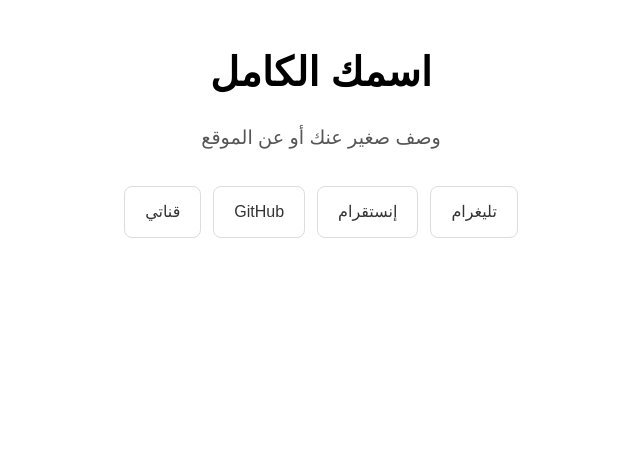
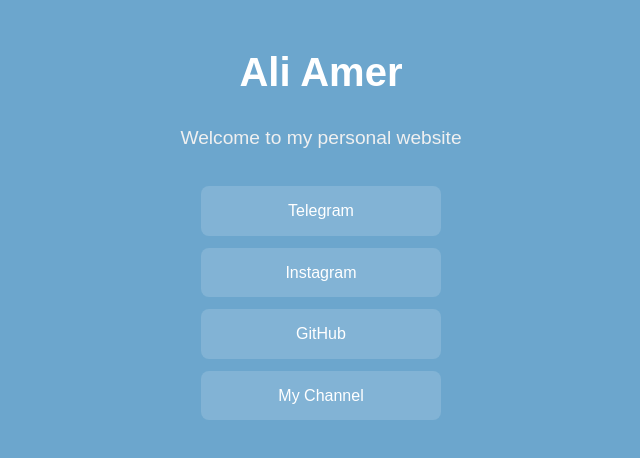
Before and after one commit to Dev3li/Dev3li.github.io, a plain HTML site: page index.html in a window 1280 px wide. Shown: the whole page, without its empty margins (319-959 px from the left). Drawn offline with Linux system fonts and the light colour scheme.

Commit message:
Update index.html

```diff
--- a/index.html
+++ b/index.html
@@ -3,7 +3,7 @@
 <head>
   <meta charset="utf-8">
   <meta name="viewport" content="width=device-width, initial-scale=1">
-  <title>موقعي الشخصي</title>
+  <title>My Personal Website</title>
   <style>
     body {
       direction: rtl;
@@ -11,6 +11,8 @@
       margin: 40px;
       line-height: 1.6;
       text-align: center;
+      background-color: #6CA6CD; /* خلفية سمائية طوخ */
+      color: #fff; /* لون النص أبيض */
     }
     header {
       margin-bottom: 2rem;
@@ -18,44 +20,48 @@
     h1 {
       font-size: 2.5rem;
       margin-bottom: 0.5rem;
+      color: #fff;
     }
     p.description {
       font-size: 1.2rem;
-      color: #555;
+      color: #f0f0f0;
     }
     .links {
       display: flex;
-      flex-wrap: wrap;
-      justify-content: center;
+      flex-direction: column; /* يخلي الروابط بالطول */
+      align-items: center;
       gap: 12px;
       margin-top: 2rem;
     }
     .link-card {
       padding: 12px 20px;
-      border: 1px solid #ddd;
+      border: none;
       border-radius: 8px;
       text-decoration: none;
-      color: #333;
+      color: #fff;
       font-size: 1rem;
+      width: 200px; /* عرض ثابت لكل الروابط */
+      text-align: center;
+      background: rgba(255, 255, 255, 0.15);
       transition: background 0.2s, color 0.2s;
     }
     .link-card:hover {
-      background: #f0f0f0;
+      background: rgba(255, 255, 255, 0.3);
       color: #000;
     }
   </style>
 </head>
 <body>
   <header>
-    <h1>اسمك الكامل</h1>
-    <p class="description">وصف صغير عنك أو عن الموقع</p>
+    <h1>Ali Amer</h1>
+    <p class="description">Welcome to my personal website</p>
   </header>
 
   <section class="links">
-    <a href="https://t.me/Q_1_3" class="link-card">تليغرام</a>
-    <a href="https://www.instagram.com/2p.cq" class="link-card">إنستقرام</a>
+    <a href="https://t.me/Q_1_3" class="link-card">Telegram</a>
+    <a href="https://www.instagram.com/2p.cq" class="link-card">Instagram</a>
     <a href="https://github.com/Dev3li" class="link-card">GitHub</a>
-    <a href="https://t.me/rmaxo" class="link-card">قناتي</a>
+    <a href="https://t.me/rmaxo" class="link-card">My Channel</a>
   </section>
 </body>
 </html>
```
